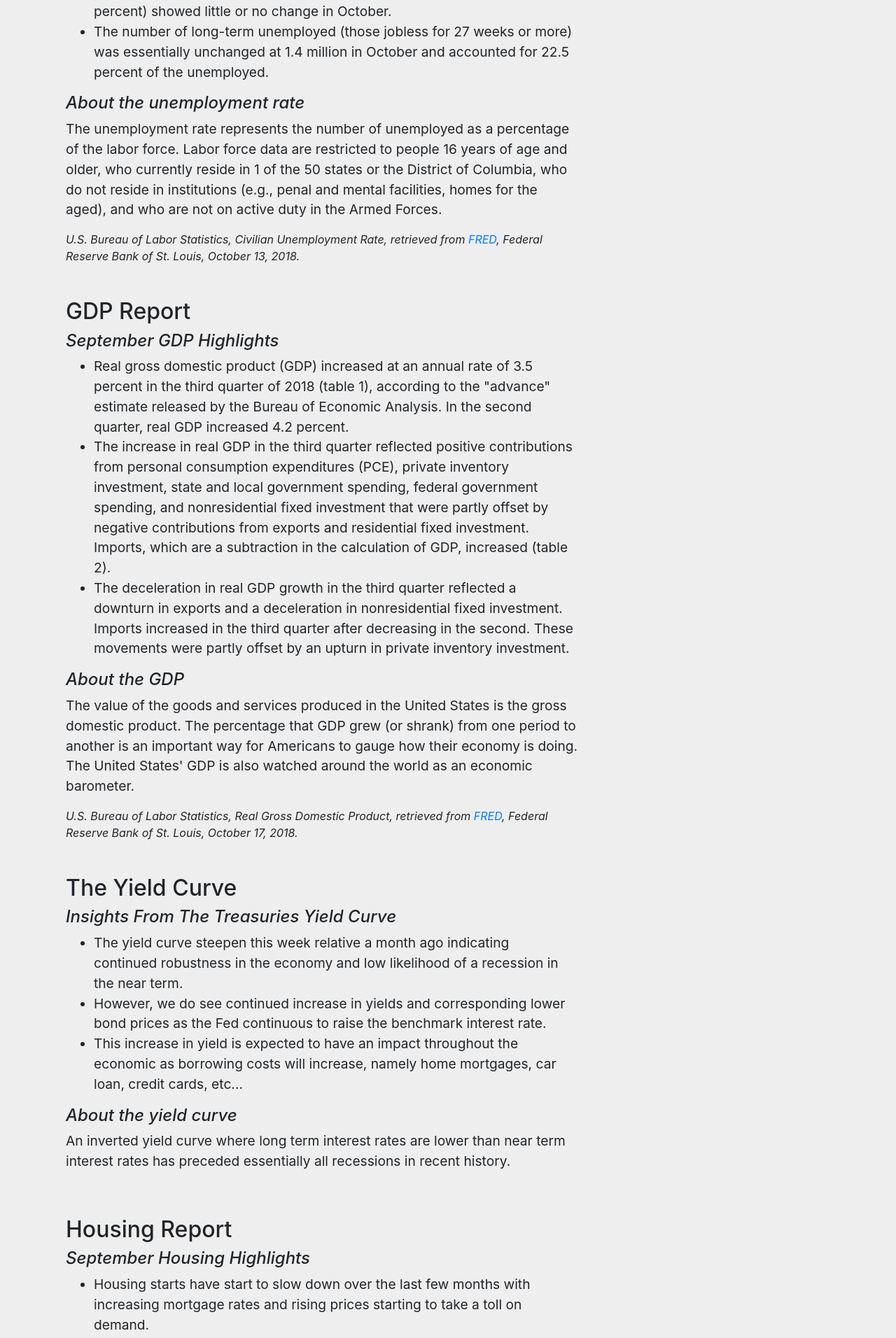
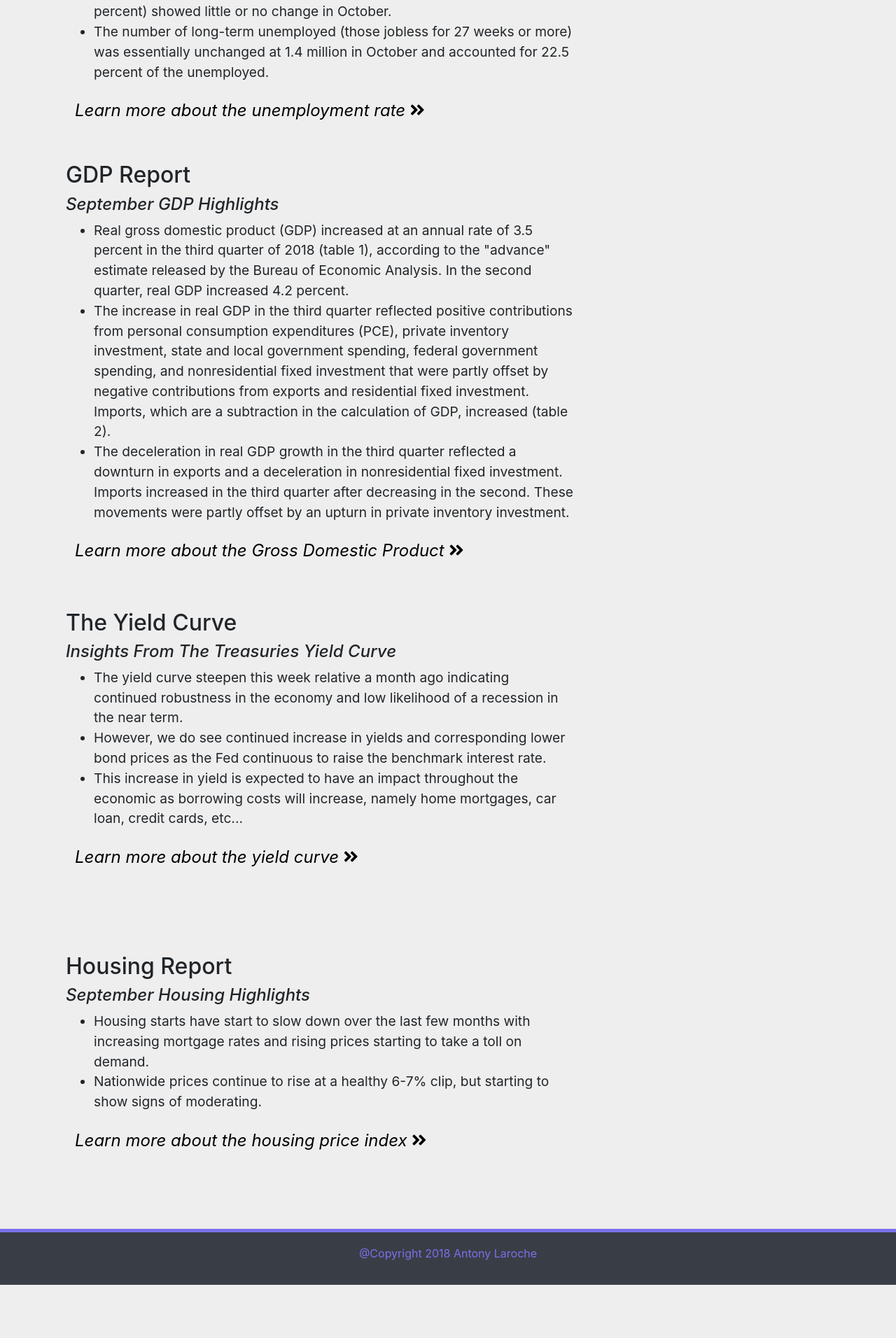
Before and after one commit to ajlaroche/globalstraightedge, a React (Create React App) app in the folder client/: page / in a window 1280 px wide. Shown: the part 1143-3055 px from the top of the page at 70% size. After the commit the page ends 2979 px from the top, so only its background shows below. Built offline with nearby package versions, Linux system fonts and the light colour scheme; no server answers; what react-highcharts would draw is missing.

Commit message:
collapsed explation in economy page

```diff
--- a/client/src/components/USSections/Employment.js
+++ b/client/src/components/USSections/Employment.js
@@ -11,7 +11,8 @@ class Employment extends Component {
     this.getPayrollData = this.getPayrollData.bind(this);
 
     this.state = {
-      payrollDataSet: {}
+      payrollDataSet: {},
+      learnButton: false
     };
   }
 
@@ -95,14 +96,37 @@ class Employment extends Component {
               </li>
             </ul>
 
-            <h4 className="commentary">About the unemployment rate</h4>
+            <a
+              className="btn btn-link commentary"
+              data-toggle="collapse"
+              href="#collapseEmployment"
+              role="button"
+              aria-expanded="false"
+              aria-controls="collapseEmployment"
+              onClick={() =>
+                this.setState({ learnButton: !this.state.learnButton })
+              }
+            >
+              Learn more about the unemployment rate{"   "}
+              <i
+                className={
+                  this.state.learnButton
+                    ? "fas fa-angle-double-down"
+                    : "fas fa-angle-double-right"
+                }
+              />
+            </a>
+
+            <div className="collapse" id="collapseEmployment">
+              <div className="card card-body">
                 <p>
                   The unemployment rate represents the number of unemployed as a
-              percentage of the labor force. Labor force data are restricted to
-              people 16 years of age and older, who currently reside in 1 of the
-              50 states or the District of Columbia, who do not reside in
-              institutions (e.g., penal and mental facilities, homes for the
-              aged), and who are not on active duty in the Armed Forces.
+                  percentage of the labor force. Labor force data are restricted
+                  to people 16 years of age and older, who currently reside in 1
+                  of the 50 states or the District of Columbia, who do not
+                  reside in institutions (e.g., penal and mental facilities,
+                  homes for the aged), and who are not on active duty in the
+                  Armed Forces.
                 </p>
                 <cite>
                   U.S. Bureau of Labor Statistics, Civilian Unemployment Rate,
@@ -111,6 +135,8 @@ class Employment extends Component {
                   {", "}
                   Federal Reserve Bank of St. Louis, October 13, 2018.
                 </cite>
+              </div>
+            </div>
           </article>{" "}
           <div
             className="col-md-4"
--- a/client/src/components/USSections/GDP.js
+++ b/client/src/components/USSections/GDP.js
@@ -14,7 +14,8 @@ class GDP extends Component {
     this.state = {
       consumptionDataSet: {},
       recessionDataSet: {},
-      plotShades: []
+      plotShades: [],
+      learnButton: false
     };
   }
 
@@ -171,15 +172,36 @@ class GDP extends Component {
                 partly offset by an upturn in private inventory investment.
               </li>
             </ul>
-            <div className="row">
-              <h4 className="commentary">About the GDP</h4>
+
+            <a
+              className="btn btn-link commentary"
+              data-toggle="collapse"
+              href="#collapseGDP"
+              role="button"
+              aria-expanded="false"
+              aria-controls="collapseGDP"
+              onClick={() =>
+                this.setState({ learnButton: !this.state.learnButton })
+              }
+            >
+              Learn more about the Gross Domestic Product{"   "}
+              <i
+                className={
+                  this.state.learnButton
+                    ? "fas fa-angle-double-down"
+                    : "fas fa-angle-double-right"
+                }
+              />
+            </a>
+            <div className="collapse" id="collapseGDP">
+              <div className="card card-body">
                 <p>
                   The value of the goods and services produced in the United
                   States is the gross domestic product. The percentage that GDP
-                grew (or shrank) from one period to another is an important way
-                for Americans to gauge how their economy is doing. The United
-                States' GDP is also watched around the world as an economic
-                barometer.
+                  grew (or shrank) from one period to another is an important
+                  way for Americans to gauge how their economy is doing. The
+                  United States' GDP is also watched around the world as an
+                  economic barometer.
                 </p>
                 <cite>
                   U.S. Bureau of Labor Statistics, Real Gross Domestic Product,
@@ -188,6 +210,7 @@ class GDP extends Component {
                   {", "}
                   Federal Reserve Bank of St. Louis, October 17, 2018.
                 </cite>
+              </div>
             </div>
           </article>
           <div
--- a/client/src/components/USSections/Housing.js
+++ b/client/src/components/USSections/Housing.js
@@ -13,7 +13,8 @@ class Housing extends Component {
     this.state = {
       housePriceDataSet: {},
       housingStartsDataSet: {},
-      plotShades: []
+      plotShades: [],
+      learnButton: false
     };
   }
 
@@ -178,25 +179,47 @@ class Housing extends Component {
                 starting to show signs of moderating.
               </li>
             </ul>
-            <div className="row">
-              <h4 className="commentary">About the House Price Index</h4>
+
+            <a
+              className="btn btn-link commentary"
+              data-toggle="collapse"
+              href="#collapseHousing"
+              role="button"
+              aria-expanded="false"
+              aria-controls="collapseHousing"
+              onClick={() =>
+                this.setState({ learnButton: !this.state.learnButton })
+              }
+            >
+              Learn more about the housing price index{"   "}
+              <i
+                className={
+                  this.state.learnButton
+                    ? "fas fa-angle-double-down"
+                    : "fas fa-angle-double-right"
+                }
+              />
+            </a>
+            <div className="collapse" id="collapseHousing">
+              <div className="card card-body">
                 <p>
                   The FHFA House Price Index (HPI) is a broad measure of the
                   movement of single-family house prices. The HPI is a weighted,
                   repeat-sales index, meaning that it measures average price
-                changes in repeat sales or refinancings on the same properties.
-                This information is obtained by reviewing repeat mortgage
-                transactions on single-family properties whose mortgages have
-                been purchased or securitized by Fannie Mae or Freddie Mac since
-                January 1975.
+                  changes in repeat sales or refinancings on the same
+                  properties. This information is obtained by reviewing repeat
+                  mortgage transactions on single-family properties whose
+                  mortgages have been purchased or securitized by Fannie Mae or
+                  Freddie Mac since January 1975.
                 </p>
                 <cite>
-                U.S. Bureau of Labor Statistics, Civilian Unemployment Rate,
-                retrieved from
-                <a href="http://fred.stlouisfed.org/series/UNRATE"> FRED</a>
+                  U.S. Federal Housing Finance Agency, All-Transactions House
+                  Price Index for the United States [USSTHPI], retrieved from
+                  <a href="https://fred.stlouisfed.org/series/USSTHPI"> FRED</a>
                   {", "}
                   Federal Reserve Bank of St. Louis, October 13, 2018.
                 </cite>
+              </div>
             </div>
           </article>{" "}
           <div
--- a/client/src/components/USSections/Sections.css
+++ b/client/src/components/USSections/Sections.css
@@ -1,9 +1,10 @@
 .commentary {
   font-style: italic;
+  font-size: 1.5rem;
 }
 
 article > ul,
- p {
+p {
   font-size: 1.2rem;
 }
 
@@ -14,3 +15,15 @@ section {
 .row {
   margin-left: 0px;
 }
+
+.btn-link {
+  color: black;
+  text-decoration: none;
+}
+
+.btn-link:visited,
+.btn-link:active,
+.btn-link:focus,
+.btn-link:hover {
+  text-decoration: none;
+}
--- a/client/src/components/USSections/YieldCurve.js
+++ b/client/src/components/USSections/YieldCurve.js
@@ -12,7 +12,8 @@ class YieldCurve extends Component {
 
     this.state = {
       currentCurve: [],
-      priorMonthCurve: []
+      priorMonthCurve: [],
+      learnButton: false
     };
   }
 
@@ -122,12 +123,35 @@ class YieldCurve extends Component {
                 mortgages, car loan, credit cards, etc...
               </li>
             </ul>
-            <h4 className="commentary">About the yield curve</h4>
-            <p>
-              An inverted yield curve where long term interest rates are lower
-              than near term interest rates has preceded essentially all
-              recessions in recent history.
-            </p>
+            <a
+              className="btn btn-link commentary"
+              data-toggle="collapse"
+              href="#collapseYieldCurve"
+              role="button"
+              aria-expanded="false"
+              aria-controls="collapseYieldCurve"
+              onClick={() =>
+                this.setState({ learnButton: !this.state.learnButton })
+              }
+            >
+              Learn more about the yield curve{"   "}
+              <i
+                className={
+                  this.state.learnButton
+                    ? "fas fa-angle-double-down"
+                    : "fas fa-angle-double-right"
+                }
+              />
+            </a>
+            <div className="collapse" id="collapseYieldCurve">
+              <div className="card card-body">
+                <p>
+                  An inverted yield curve where long term interest rates are
+                  lower than near term interest rates has preceded essentially
+                  all recessions in recent history.
+                </p>
+              </div>
+            </div>
           </article>{" "}
           <div
             className="col-md-4"
```
Lines whose indentation alone changed are shown as unchanged.
